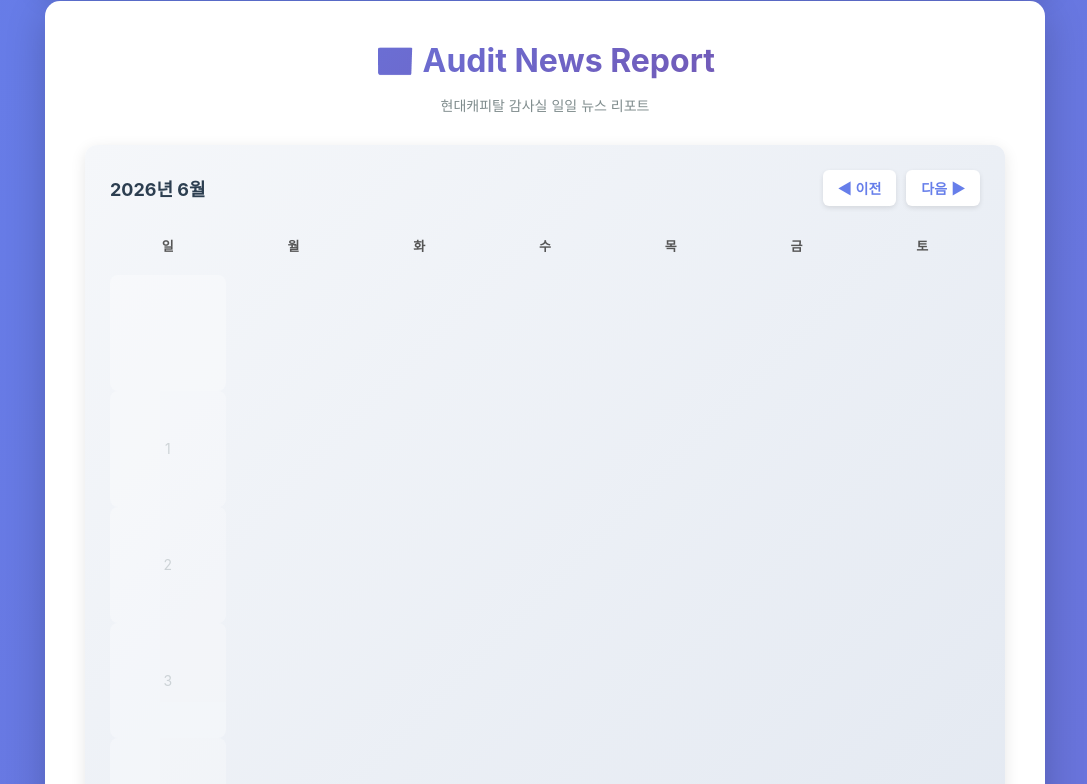
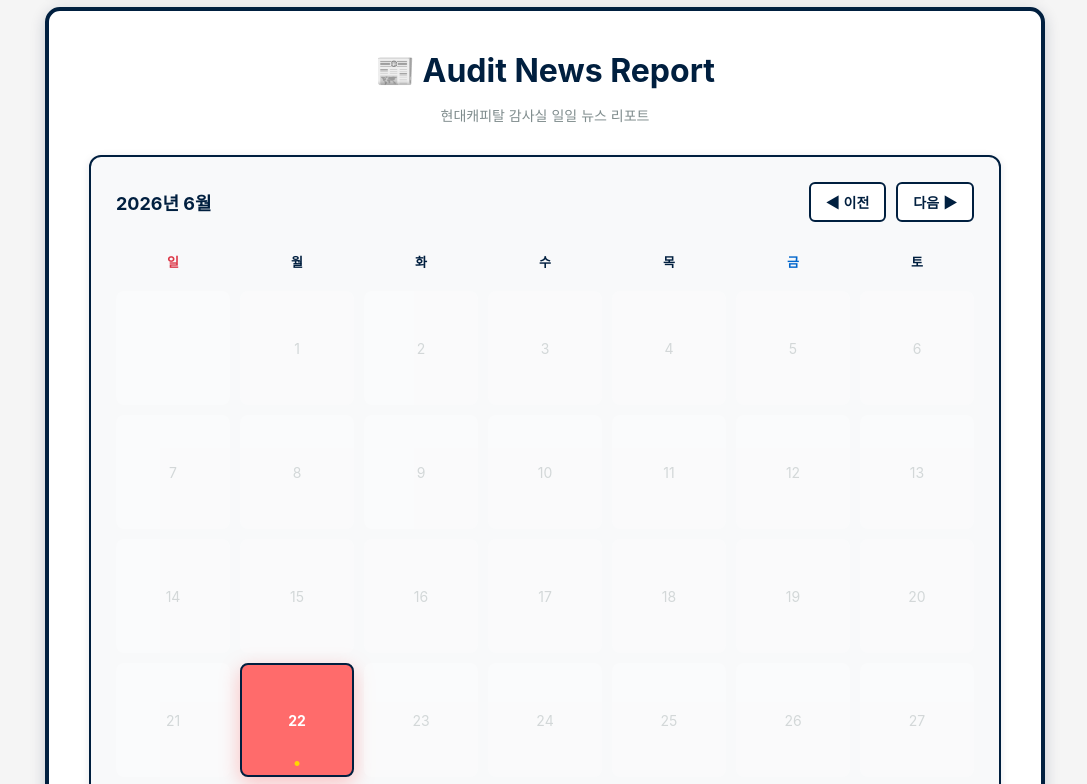
Before and after one commit to jsunny10/audit-news-bot, a plain HTML site: page docs/index.html in a window 1280 px wide. Shown: the part 315-1099 px from the top of the page, without its empty margins (95-1182 px from the left). Drawn offline with Linux system fonts and the light colour scheme.

Commit message:
Fix calendar layout and apply navy border theme
- 달력 구조 수정 (요일 헤더를 JavaScript로 통합)
- 배경색 제거하고 남색(#001f3f) 테두리 적용
- 일요일 빨간색, 토요일 파란색 표시
- 전체적으로 깔끔한 흰색 배경 유지

Co-Authored-By: Claude Sonnet 4.5 <noreply@anthropic.com>

```diff
--- a/docs/index.html
+++ b/docs/index.html
@@ -12,7 +12,7 @@
         }
         body {
             font-family: 'Malgun Gothic', -apple-system, BlinkMacSystemFont, 'Segoe UI', sans-serif;
-            background: linear-gradient(135deg, #667eea 0%, #764ba2 100%);
+            background: #f5f5f5;
             min-height: 100vh;
             padding: 20px;
         }
@@ -21,7 +21,8 @@
             margin: 0 auto 20px;
             border-radius: 15px;
             overflow: hidden;
-            box-shadow: 0 10px 30px rgba(0,0,0,0.3);
+            border: 4px solid #001f3f;
+            box-shadow: 0 4px 15px rgba(0,31,63,0.2);
         }
         .header-banner img {
             width: 100%;
@@ -34,17 +35,15 @@
             background: white;
             padding: 40px;
             border-radius: 15px;
-            box-shadow: 0 10px 40px rgba(0,0,0,0.2);
+            border: 4px solid #001f3f;
+            box-shadow: 0 4px 15px rgba(0,31,63,0.2);
         }
         h1 {
-            color: #2c3e50;
+            color: #001f3f;
             margin-bottom: 15px;
             font-size: 32px;
             text-align: center;
-            background: linear-gradient(135deg, #667eea 0%, #764ba2 100%);
-            -webkit-background-clip: text;
-            -webkit-text-fill-color: transparent;
-            background-clip: text;
+            font-weight: bold;
         }
         .subtitle {
             text-align: center;
@@ -55,9 +54,10 @@
         .calendar-selector {
             margin: 30px 0;
             padding: 25px;
-            background: linear-gradient(135deg, #f5f7fa 0%, #c3cfe2 100%);
+            background: #f8f9fa;
             border-radius: 12px;
-            box-shadow: 0 4px 15px rgba(0,0,0,0.1);
+            border: 2px solid #001f3f;
+            box-shadow: 0 2px 8px rgba(0,31,63,0.1);
         }
         .calendar-header {
             display: flex;
@@ -68,7 +68,7 @@
         .calendar-title {
             font-size: 18px;
             font-weight: bold;
-            color: #2c3e50;
+            color: #001f3f;
         }
         .calendar-nav {
             display: flex;
@@ -76,20 +76,18 @@
         }
         .calendar-nav button {
             background: white;
-            border: none;
+            border: 2px solid #001f3f;
             padding: 8px 15px;
             border-radius: 6px;
             cursor: pointer;
             font-size: 14px;
-            color: #667eea;
+            color: #001f3f;
             font-weight: bold;
             transition: all 0.3s;
-            box-shadow: 0 2px 5px rgba(0,0,0,0.1);
         }
         .calendar-nav button:hover {
-            background: #667eea;
+            background: #001f3f;
             color: white;
-            transform: translateY(-2px);
         }
         .calendar-grid {
             display: grid;
@@ -99,9 +97,15 @@
         .calendar-day-header {
             text-align: center;
             font-weight: bold;
-            color: #555;
+            color: #001f3f;
             padding: 10px;
             font-size: 13px;
+        }
+        .calendar-day-header.sunday {
+            color: #dc3545;
+        }
+        .calendar-day-header.saturday {
+            color: #0066cc;
         }
         .calendar-day {
             aspect-ratio: 1;
@@ -121,15 +125,16 @@
             box-shadow: 0 4px 12px rgba(0,0,0,0.15);
         }
         .calendar-day.has-data {
-            background: linear-gradient(135deg, #667eea 0%, #764ba2 100%);
+            background: #001f3f;
             color: white;
             font-weight: bold;
+            border: 2px solid #001f3f;
         }
         .calendar-day.has-data::after {
             content: '•';
             position: absolute;
-            bottom: 5px;
-            font-size: 18px;
+            bottom: 3px;
+            font-size: 16px;
             color: #ffd700;
         }
         .calendar-day.selected {
@@ -145,10 +150,11 @@
         .category {
             margin: 30px 0;
             padding: 25px;
-            background: linear-gradient(135deg, #f5f7fa 0%, #c3cfe2 100%);
+            background: #f8f9fa;
             border-radius: 12px;
-            border-left: 5px solid #667eea;
-            box-shadow: 0 4px 15px rgba(0,0,0,0.08);
+            border: 2px solid #001f3f;
+            border-left: 5px solid #001f3f;
+            box-shadow: 0 2px 8px rgba(0,31,63,0.1);
         }
         .category h2 {
             color: #2c3e50;
@@ -159,7 +165,7 @@
             gap: 10px;
         }
         .category-count {
-            background: #667eea;
+            background: #001f3f;
             color: white;
             padding: 2px 12px;
             border-radius: 20px;
@@ -175,9 +181,9 @@
             box-shadow: 0 2px 8px rgba(0,0,0,0.05);
         }
         .news-item:hover {
-            box-shadow: 0 8px 25px rgba(102,126,234,0.3);
+            box-shadow: 0 8px 25px rgba(0,31,63,0.3);
             transform: translateY(-3px);
-            border-color: #667eea;
+            border-color: #001f3f;
         }
         .news-meta {
             display: flex;
@@ -189,7 +195,7 @@
         .news-score {
             display: inline-flex;
             align-items: center;
-            background: linear-gradient(135deg, #667eea 0%, #764ba2 100%);
+            background: #001f3f;
             color: white;
             padding: 5px 12px;
             border-radius: 20px;
@@ -215,7 +221,7 @@
             line-height: 1.5;
         }
         .news-title:hover {
-            color: #667eea;
+            color: #001f3f;
             text-decoration: underline;
         }
         .news-desc {
@@ -295,15 +301,8 @@
                     <button onclick="changeMonth(1)">다음 ▶</button>
                 </div>
             </div>
-            <div class="calendar-grid">
-                <div class="calendar-day-header">일</div>
-                <div class="calendar-day-header">월</div>
-                <div class="calendar-day-header">화</div>
-                <div class="calendar-day-header">수</div>
-                <div class="calendar-day-header">목</div>
-                <div class="calendar-day-header">금</div>
-                <div class="calendar-day-header">토</div>
-                <div id="calendarDays"></div>
+            <div class="calendar-grid" id="calendarGrid">
+                <!-- JavaScript로 렌더링 -->
             </div>
         </div>
 
@@ -349,6 +348,13 @@
 
             let calendarHTML = '';
 
+            // 요일 헤더
+            const dayHeaders = ['일', '월', '화', '수', '목', '금', '토'];
+            const dayClasses = ['sunday', '', '', '', '', 'saturday', ''];
+            dayHeaders.forEach((day, idx) => {
+                calendarHTML += `<div class="calendar-day-header ${dayClasses[idx]}">${day}</div>`;
+            });
+
             // 빈 칸 채우기
             for (let i = 0; i < firstDay; i++) {
                 calendarHTML += '<div class="calendar-day disabled"></div>';
@@ -371,7 +377,7 @@
                     </div>`;
             }
 
-            document.getElementById('calendarDays').innerHTML = calendarHTML;
+            document.getElementById('calendarGrid').innerHTML = calendarHTML;
         }
 
         // 월 변경
```
